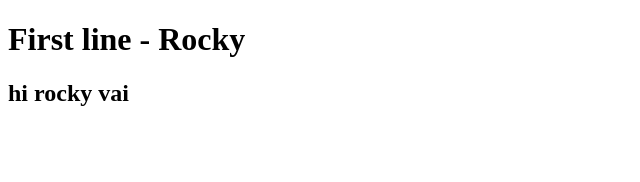
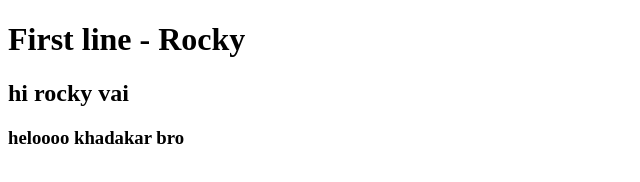
Before and after one commit to rockyhaque/demo-repo, a plain HTML site: page index.html in a window 1280 px wide. Shown: the whole page, without its empty margins (0-640 px from the left). Drawn offline with Linux system fonts and the light colour scheme.

Commit message:
h3 added on index file

```diff
--- a/index.html
+++ b/index.html
@@ -8,5 +8,6 @@
 <body>
     <h1>First line - Rocky</h1>
     <h2>hi rocky vai</h2>
+    <h3>heloooo khadakar bro</h3>
 </body>
 </html>
```
